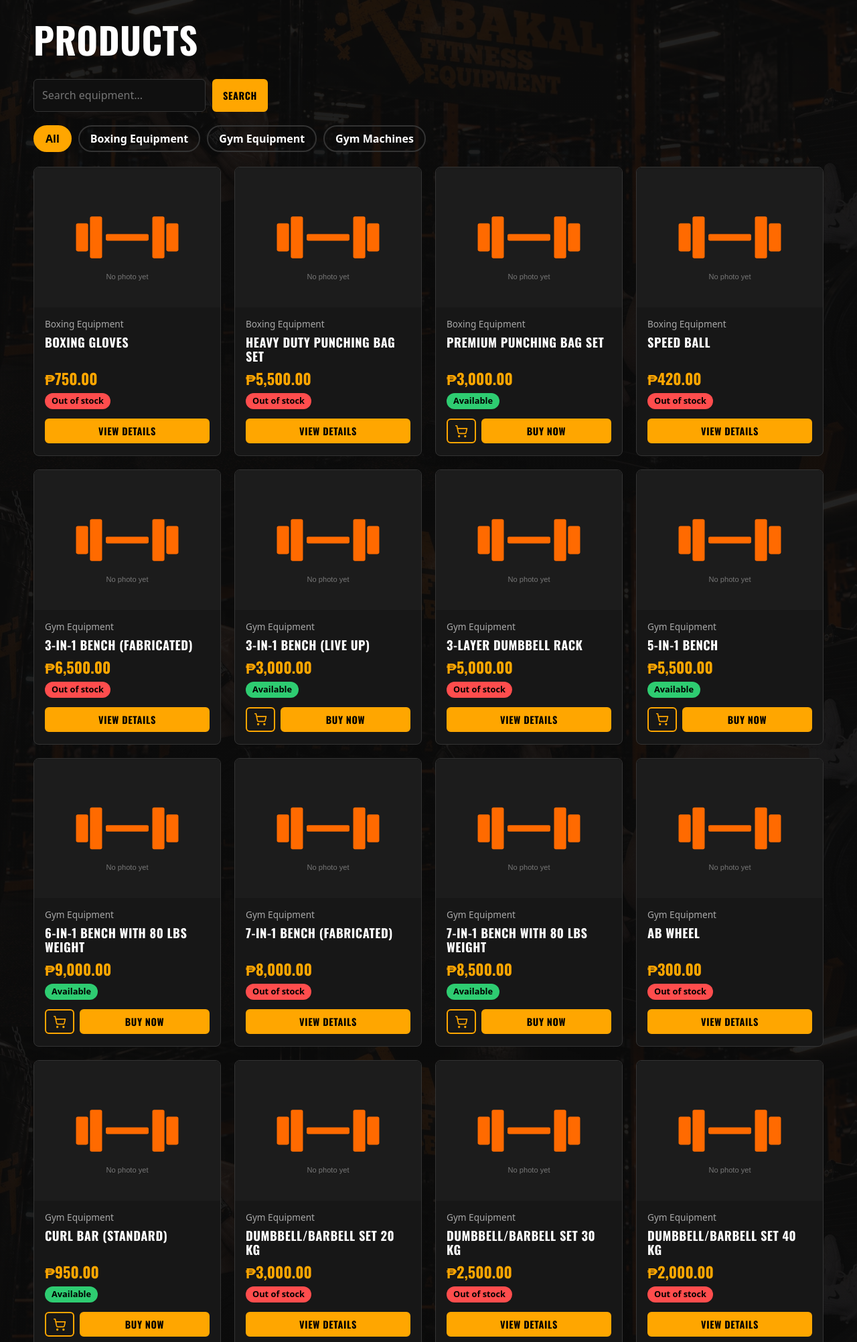
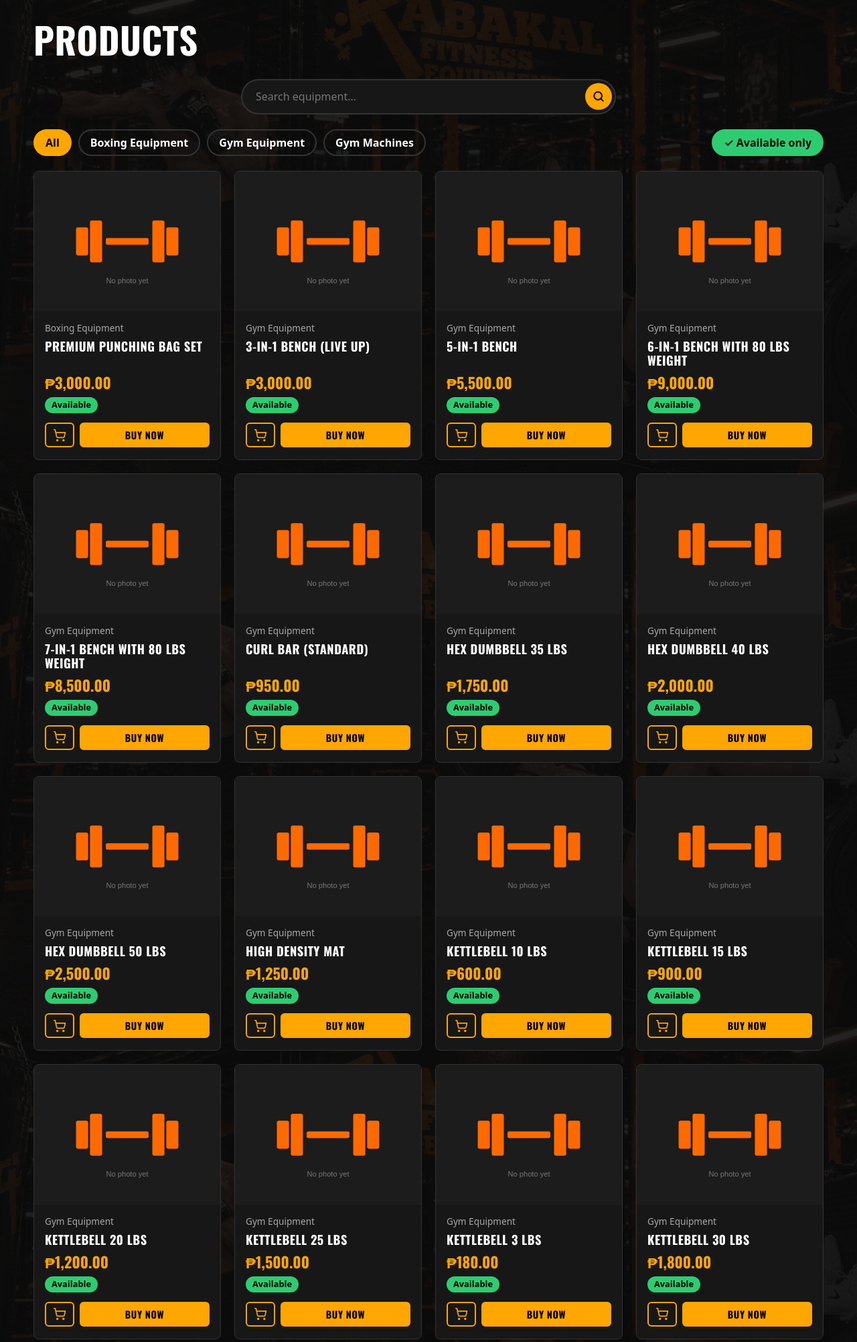
Before and after one commit to jairuscarl/kabakal, a PHP site: page /products.php?available=1 in a window 1280 px wide. Shown: the part 67-2071 px from the top of the page at 67% size. Run offline with PHP 8.4, Linux system fonts and the light colour scheme; data comes from the database, SQL or seed files in the repository; some libraries are stand-ins or nearby versions.

Commit message:
Add Available only filter and centred rounded search bar on products page
Co-Authored-By: Claude Opus 5.5 <noreply@anthropic.com>

```diff
--- a/assets/css/style.css
+++ b/assets/css/style.css
@@ -209,6 +209,15 @@ input[type=number] { max-width: 110px; } textarea { min-height: 100px; resize: v
 
 .check { display: flex; gap: 8px; align-items: center; font-weight: 400; } .check input { width: auto; }
 .filter-bar { display: flex; gap: 10px; flex-wrap: wrap; margin-bottom: 20px; } .filter-bar input, .filter-bar select { width: auto; min-width: 180px; }
+/* products.php search: a centred pill with the magnifier button sitting inside its right edge. */
+.search-bar { position: relative; width: min(560px, 100%); margin: 0 auto 22px; }
+.search-bar input[type=search] { border-radius: 999px; padding: 12px 54px 12px 20px; background: var(--panel); border-width: 2px; }
+.search-bar button { position: absolute; top: 50%; right: 6px; transform: translateY(-50%); width: 40px; height: 40px; border: 0; border-radius: 50%;
+  display: grid; place-items: center; background: var(--orange); color: #000; cursor: pointer; }
+.search-bar button:hover { background: var(--orange-dark); }
+/* "Available only" toggle: pushed to the end of the category chips, with a green tint when on. */
+.chip-toggle { margin-left: auto; border-style: dashed; }
+.chip-toggle.active { background: var(--green); border-color: var(--green); border-style: solid; }
 .help { color: var(--muted); font-size: .88rem; margin-top: 4px; }
 /* Password field with a show/hide (eye) button. Markup comes from pw_field() in includes/init.php,
    the click is handled in assets/js/main.js. The input gets right padding so text never runs
--- a/products.php
+++ b/products.php
@@ -1,38 +1,51 @@
 <?php
-/** Product list with category filter + search. */
+/** Product list with category filter, in-stock filter + search. */
 require_once __DIR__ . '/includes/init.php';
 require_once __DIR__ . '/includes/product_card.php';
 $page_title = 'Products';
 
 $cat_id = (int)($_GET['category'] ?? 0);
 $q      = trim($_GET['q'] ?? '');
+$avail  = !empty($_GET['available']);
 
 $sql = "SELECT e.*, c.name AS category_name FROM equipment e
         JOIN category c ON c.category_id = e.category_id WHERE e.status = 'active'";
 $params = [];
 if ($cat_id) { $sql .= ' AND e.category_id = ?'; $params[] = $cat_id; }
+if ($avail) { $sql .= ' AND e.stock_quantity > 0'; }
 if ($q !== '') { $sql .= ' AND (e.name LIKE ? OR e.description LIKE ?)'; $params[] = "%$q%"; $params[] = "%$q%"; }
 $sql .= ' ORDER BY c.name, e.name';
 $st = $pdo->prepare($sql); $st->execute($params);
 $products = $st->fetchAll();
 $categories = $pdo->query('SELECT category_id, name FROM category ORDER BY name')->fetchAll();
 
+// Builds an HTML-escaped products.php link that keeps the current filters, with $over replacing some of them.
+$link = function (array $over) use ($cat_id, $q, $avail) {
+  $qs = array_filter(array_merge(['category' => $cat_id, 'q' => $q, 'available' => $avail ? 1 : 0], $over));
+  return e(url('products.php' . ($qs ? '?' . http_build_query($qs) : '')));
+};
+
 require __DIR__ . '/includes/header.php';
 ?>
 <h1>Products</h1>
-<form class="filter-bar" method="get">
+<form class="search-bar" method="get" role="search">
   <?php if ($cat_id): ?><input type="hidden" name="category" value="<?= $cat_id ?>"><?php endif; ?>
-  <input type="search" name="q" value="<?= e($q) ?>" placeholder="Search equipment...">
-  <button class="btn btn-sm" type="submit">Search</button>
+  <?php if ($avail): ?><input type="hidden" name="available" value="1"><?php endif; ?>
+  <label class="sr-only" for="product-search">Search equipment</label>
+  <input type="search" id="product-search" name="q" value="<?= e($q) ?>" placeholder="Search equipment...">
+  <button type="submit" aria-label="Search">
+    <svg viewBox="0 0 24 24" width="20" height="20" fill="none" stroke="currentColor" stroke-width="2.4" stroke-linecap="round" aria-hidden="true"><circle cx="11" cy="11" r="7"/><path d="m20 20-3.5-3.5"/></svg>
+  </button>
 </form>
 <div class="chips">
-  <a class="chip <?= !$cat_id ? 'active' : '' ?>" href="<?= url('products.php') ?>">All</a>
+  <a class="chip <?= !$cat_id ? 'active' : '' ?>" href="<?= $link(['category' => 0]) ?>">All</a>
   <?php foreach ($categories as $c): ?>
-    <a class="chip <?= $cat_id === (int)$c['category_id'] ? 'active' : '' ?>" href="<?= url('products.php?category=' . (int)$c['category_id']) ?>"><?= e($c['name']) ?></a>
+    <a class="chip <?= $cat_id === (int)$c['category_id'] ? 'active' : '' ?>" href="<?= $link(['category' => (int)$c['category_id']]) ?>"><?= e($c['name']) ?></a>
   <?php endforeach; ?>
+  <a class="chip chip-toggle <?= $avail ? 'active' : '' ?>" href="<?= $link(['available' => $avail ? 0 : 1]) ?>" aria-pressed="<?= $avail ? 'true' : 'false' ?>"><?= $avail ? '&#10003; ' : '' ?>Available only</a>
 </div>
 <?php if (!$products): ?>
-  <p class="empty">No products found. Try another category or search word.</p>
+  <p class="empty">No products found. Try another category or search word<?= $avail ? ', or show out-of-stock items too' : '' ?>.</p>
 <?php else: ?>
   <div class="grid"><?php foreach ($products as $p) product_card($p); ?></div>
 <?php endif; ?>
```
